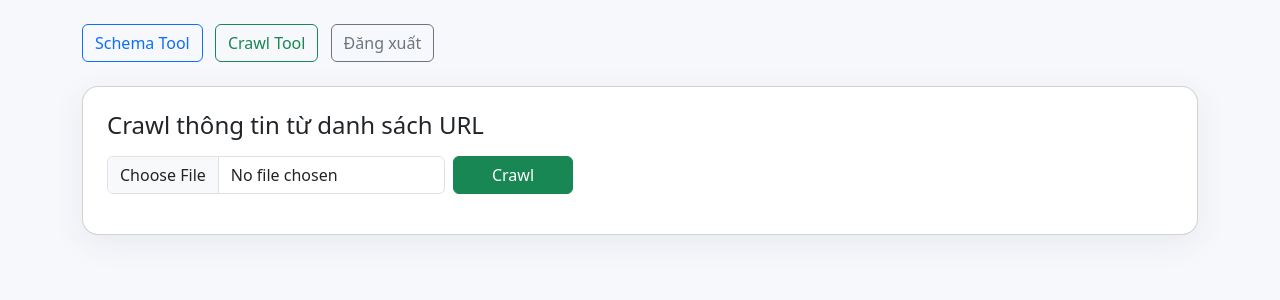
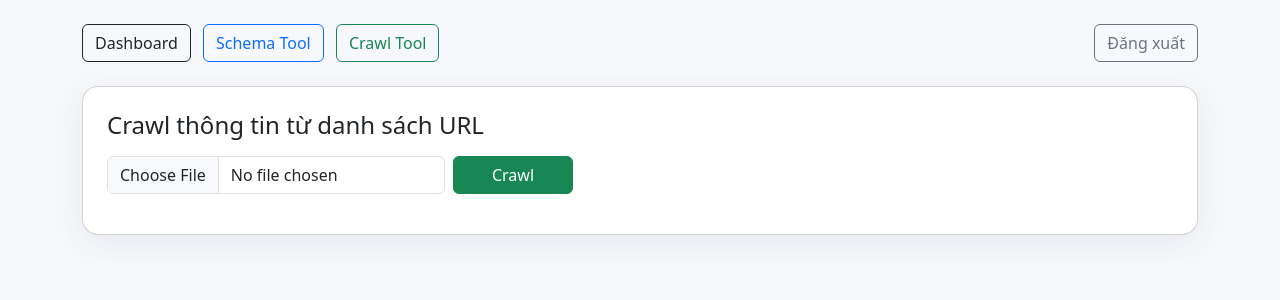
Before and after one commit to kelsey1334/web-chen-schema, a FastAPI app: page /crawl in a window 1280 px wide. Shown: the top 300 px of the page. Run offline with FastAPI, Linux system fonts and the light colour scheme; the visitor is signed in with stand-in values (Sample User, id 1).

Commit message:
Update crawl.html

```diff
--- a/templates/crawl.html
+++ b/templates/crawl.html
@@ -14,11 +14,15 @@
 </head>
 <body>
 <div class="container py-4">
-    <nav class="mb-4">
+<nav class="mb-4 d-flex justify-content-between">
+    <div>
+        <a href="/dashboard" class="btn btn-outline-dark me-2">Dashboard</a>
         <a href="/upload" class="btn btn-outline-primary me-2">Schema Tool</a>
         <a href="/crawl" class="btn btn-outline-success me-2">Crawl Tool</a>
-        <a href="/logout" class="btn btn-outline-secondary">Đăng xuất</a>
-    </nav>
+    </div>
+    <a href="/logout" class="btn btn-outline-secondary">Đăng xuất</a>
+</nav>
+
     <div class="card p-4">
         <h4 class="mb-3">Crawl thông tin từ danh sách URL</h4>
         <form method="post" enctype="multipart/form-data" class="row g-2 align-items-end mb-3">
```
